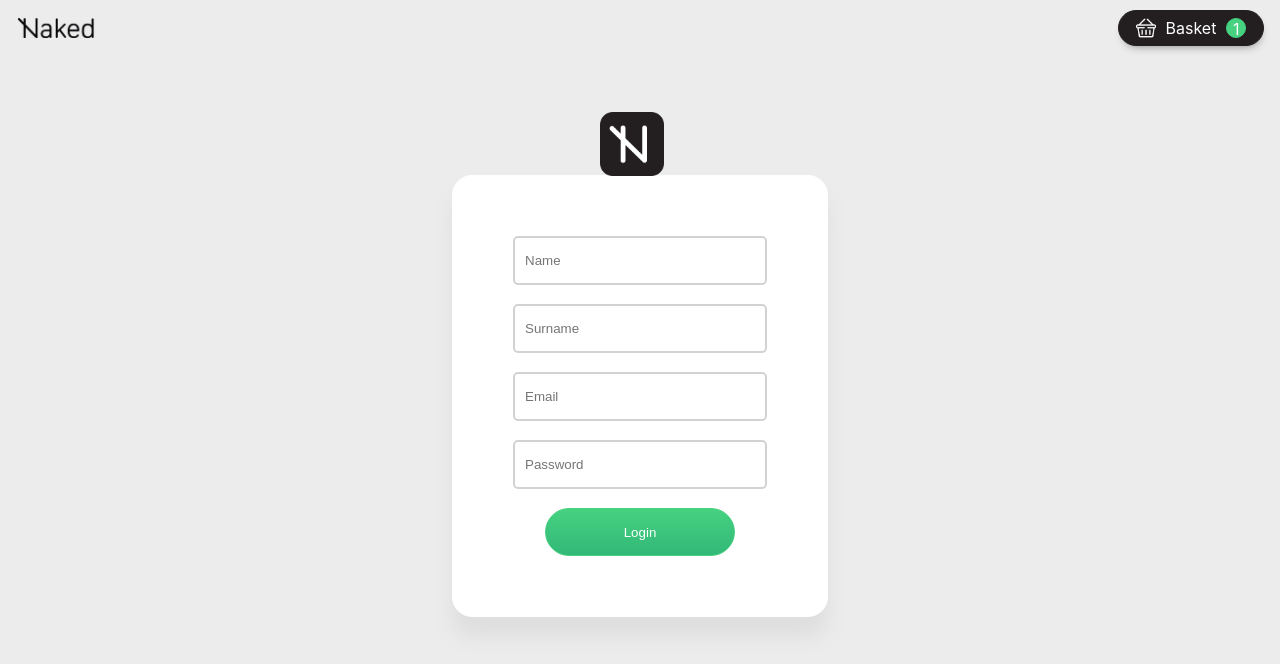
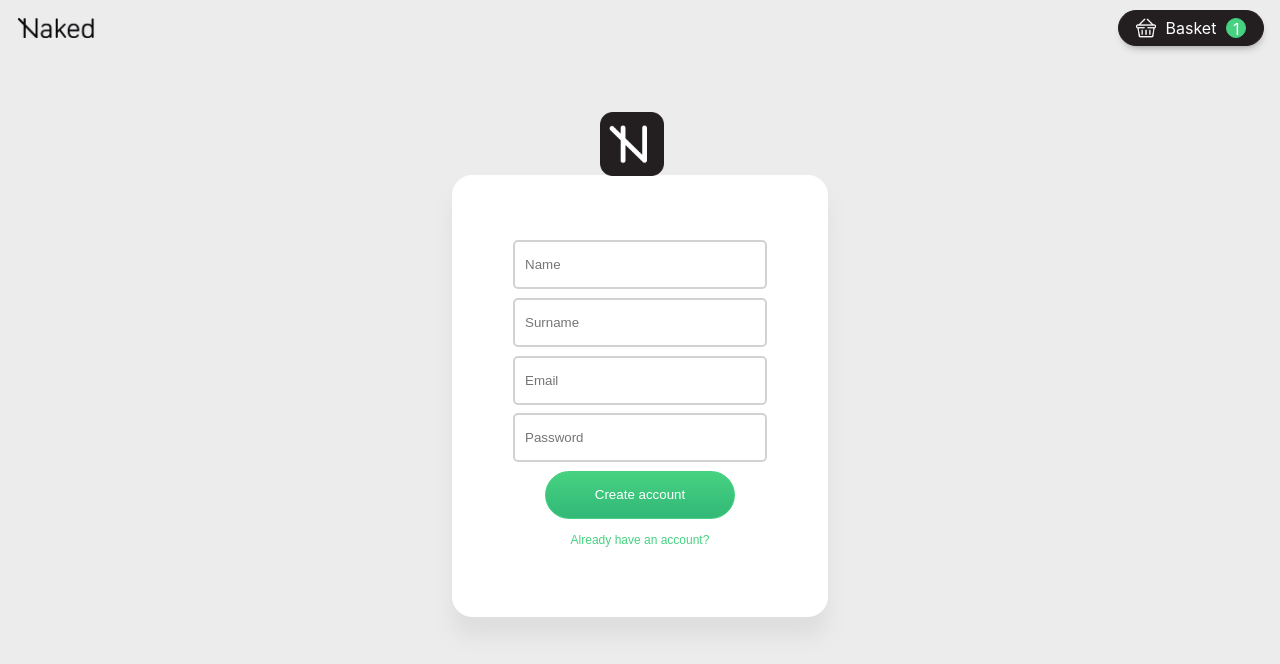
Before and after one commit to Plazmodium/NakedAssesment, a React (Create React App) app: page /signup in a window 1280 px wide. Shown: the top 664 px of the page. Built offline with nearby package versions, Linux system fonts and the light colour scheme.

Commit message:
feature(signup): styling 2

```diff
--- a/src/features/auth/signup/signup.component.css
+++ b/src/features/auth/signup/signup.component.css
@@ -65,7 +65,7 @@
 	.input-container {
 		display: flex;
 		flex-direction: column;
-		justify-content: space-between;
+		justify-content: space-around;
 		align-items: center;
 		background-color: white;
 		border: 1px solid white;
@@ -105,4 +105,13 @@
 	.signup-button:hover {
 		box-shadow: 0px 4px 15px -4px grey;
 	}
+
+	.login-button {
+		color: #46d281;
+		cursor: pointer;
+		background: transparent;
+		border: 0px;
+		padding: 5px;
+		font-size: 12px;
+	}
 }
--- a/src/features/auth/signup/signup.component.js
+++ b/src/features/auth/signup/signup.component.js
@@ -30,8 +30,12 @@ export default function SignupComponent() {
 						type="password"
 						name="password"
 					/>
+
 					<button class="signup-button" onClick={toBasketClick}>
-						Login
+						Create account
+					</button>
+					<button class="login-button" onClick={toBasketClick}>
+						Already have an account?
 					</button>
 				</div>
 			</form>
--- a/src/shared/components/basket-button/basket-button.component.js
+++ b/src/shared/components/basket-button/basket-button.component.js
@@ -1,9 +1,13 @@
 import './basket-button.component.css';
+import { useHistory } from 'react-router-dom';
 import ShoppingBasketIcon from '../../../assets/shopping-basket.png';
 
 export default function BasketButtonComponent() {
+	const history = useHistory();
+	const toBasketClick = () => history.push('/basket');
+
 	return (
-		<div className="container">
+		<div onClick={toBasketClick} className="container">
 			<img src={ShoppingBasketIcon} alt="" className="basket-icon" />
 			<div className="basket-text">Basket</div>
 			<div className="basket-count">1</div>
--- a/src/shared/components/navbar/navbar.component.css
+++ b/src/shared/components/navbar/navbar.component.css
@@ -34,4 +34,5 @@
 
 .naked-image {
 	width: 5em;
+	cursor: pointer;
 }
--- a/src/shared/components/navbar/navbar.component.js
+++ b/src/shared/components/navbar/navbar.component.js
@@ -1,12 +1,20 @@
 import './navbar.component.css';
+import { useHistory } from 'react-router-dom';
 import BasketButton from '../basket-button/basket-button.component';
 import NakedLogo from '../../../assets/NakedText.png';
 
 export default function NavBarComponent() {
+	const history = useHistory();
+	const toHomeClick = () => history.push('/');
 	return (
 		<div className="header" id="myHeader">
 			<div className="header-button-container">
-				<img src={NakedLogo} className="naked-image" alt="" />
+				<img
+					onClick={toHomeClick}
+					src={NakedLogo}
+					className="naked-image"
+					alt=""
+				/>
 				<BasketButton></BasketButton>
 			</div>
 		</div>
```
